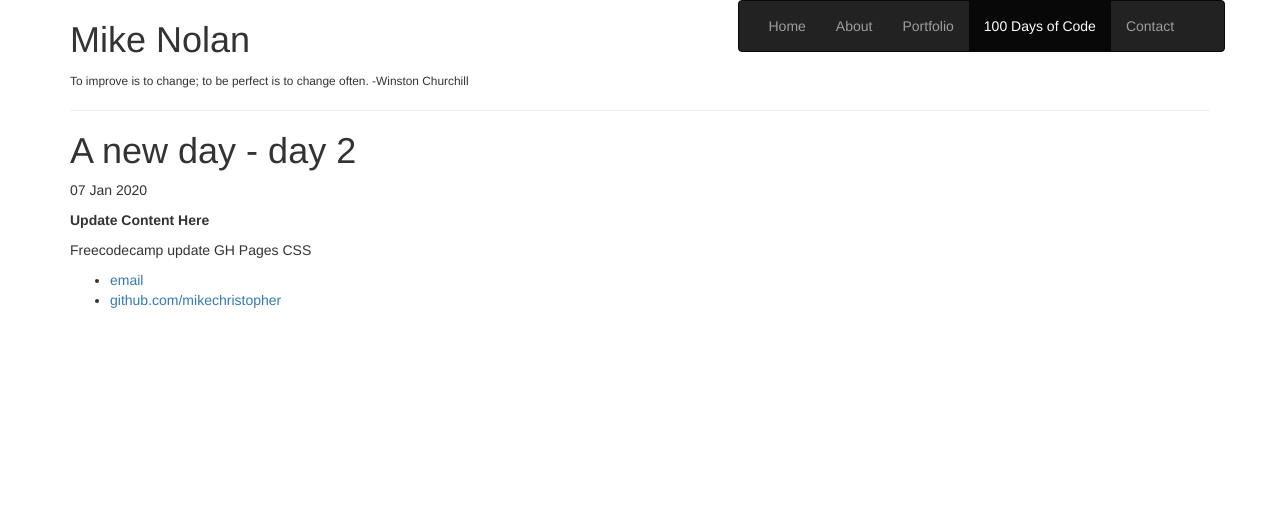
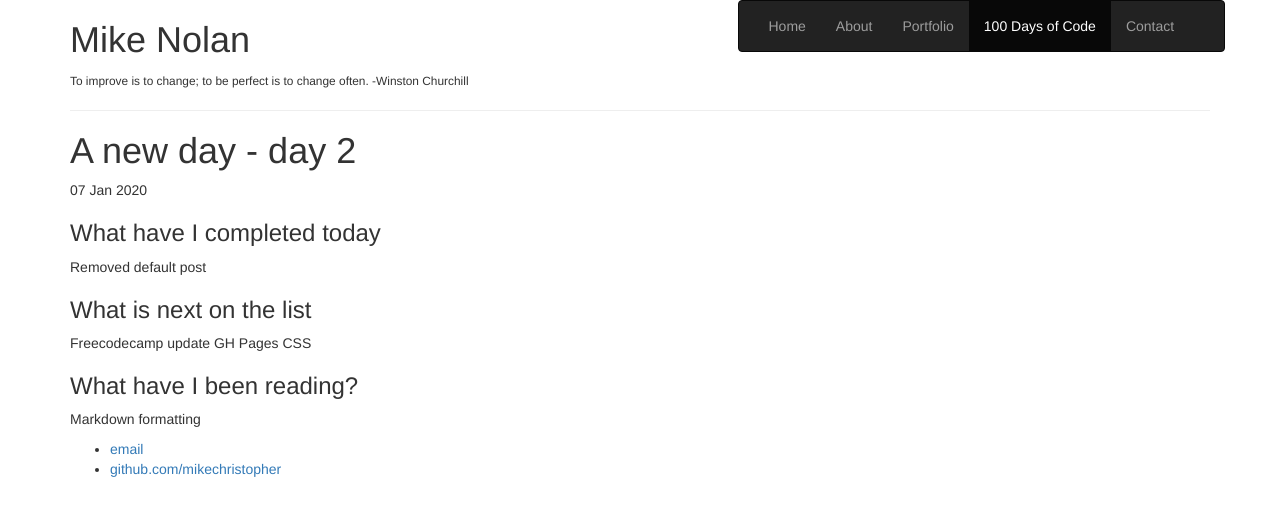
Before and after one commit to mikechristopher/100daysofcode, a Jekyll site: the page built from _posts/2021-01-07-A-New-Day-Day2.md, in a window 1280 px wide. Shown: the top 516 px of the page. Built offline with Jekyll 4.4.1, drawn with Linux system fonts in a browser that asks for light colours; nearby versions of some CDN libraries.

Commit message:
where am I at so far today

```diff
--- a/_posts/2021-01-07-A-New-Day-Day2.md
+++ b/_posts/2021-01-07-A-New-Day-Day2.md
@@ -4,7 +4,15 @@ title: "A new day - day 2"
 date: 2020-01-07
 ---
 
-**Update Content Here**
+### What have I completed today ###
+
+Removed default post
+
+### What is next on the list ###
 
 Freecodecamp update
 GH Pages CSS
+
+### What have I been reading? ###
+
+Markdown formatting
```
Also changed, not shown: _posts/2021-01-06-first-post.md (deleted, +0 -7 lines), index.html (+0 -16 lines).
